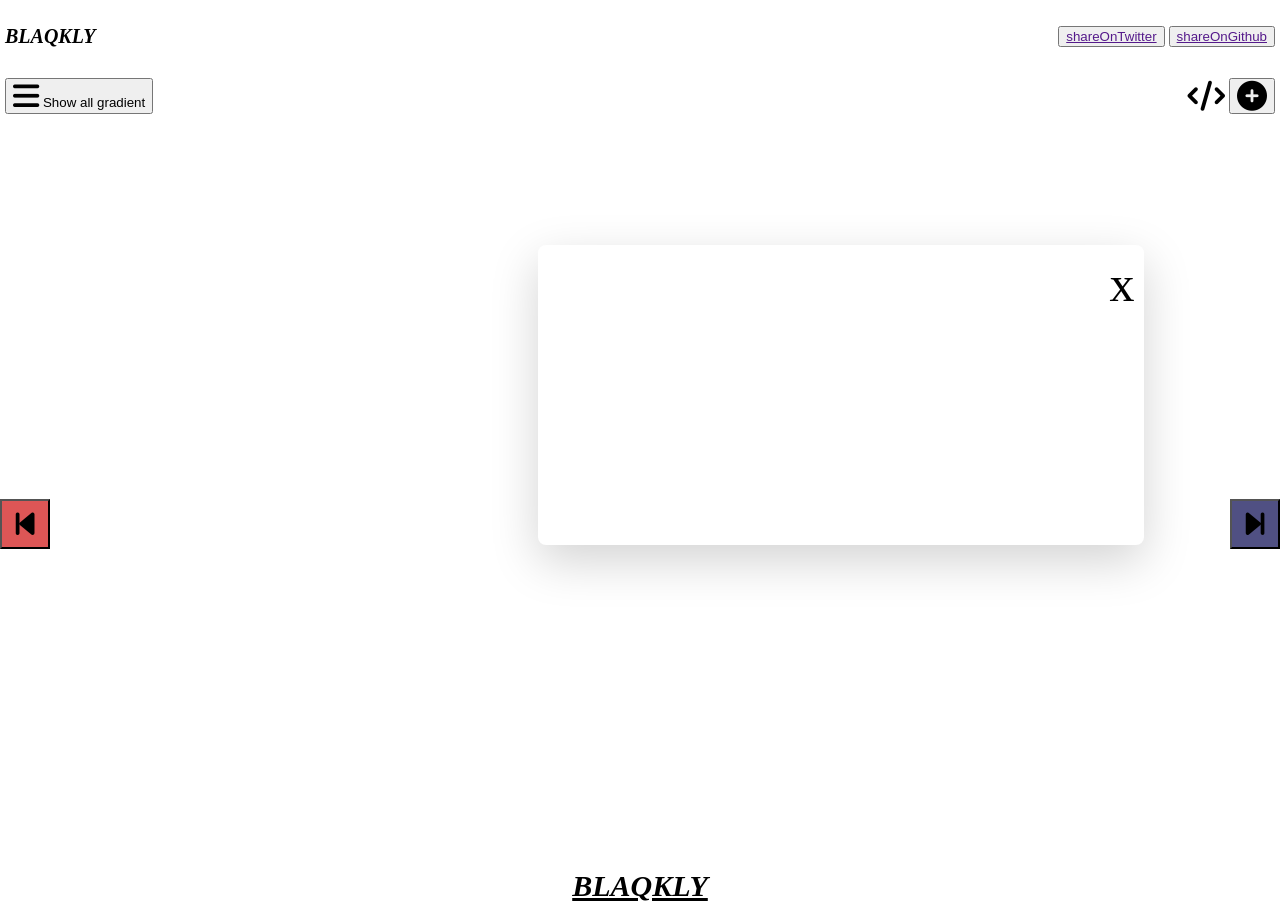
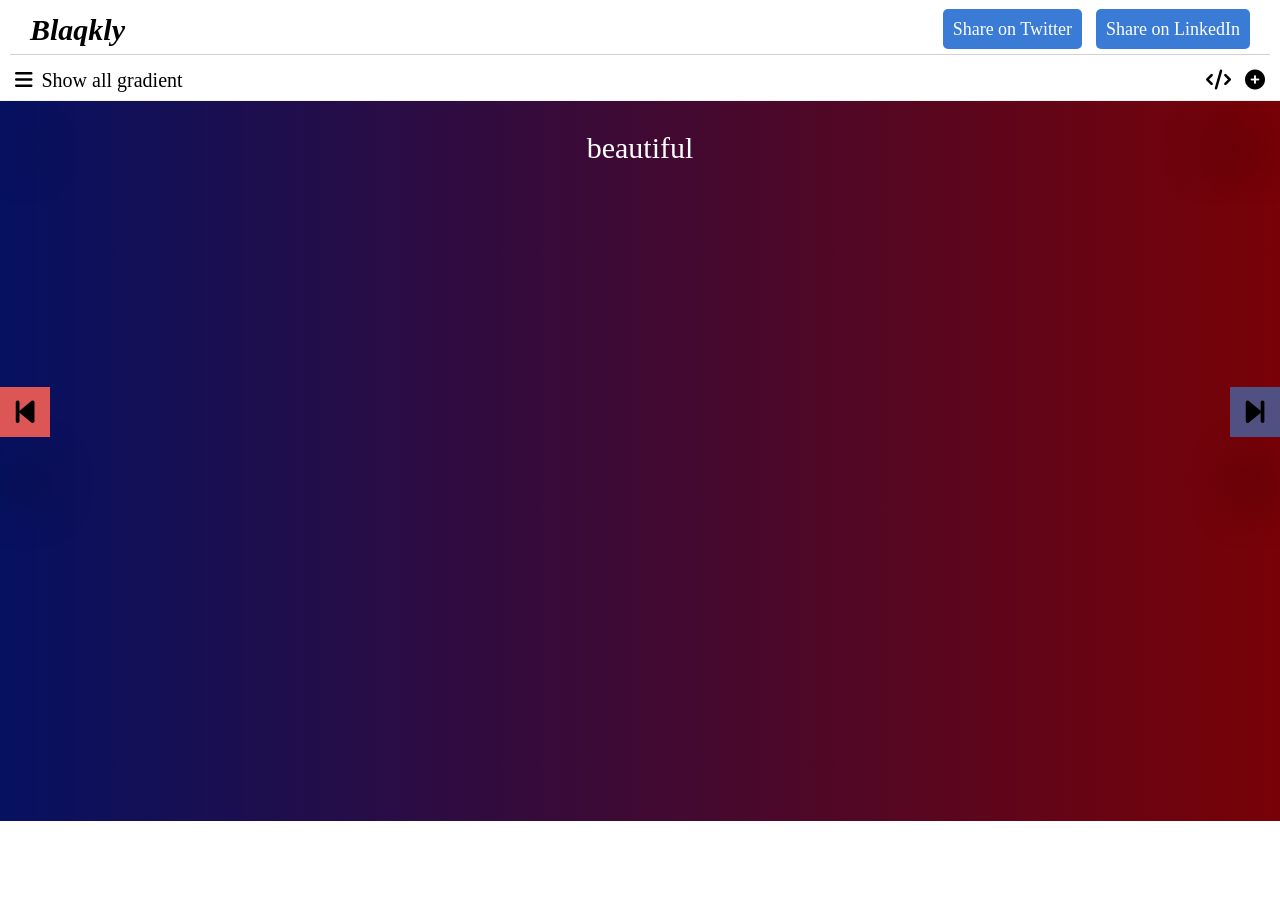
Before and after one commit to JoyOffiong/BackgroundColorChanger, a plain HTML site: page index.html in a window 1280 px wide. After the commit the page ends 821 px from the top, so only its background shows below. Drawn offline with Linux system fonts and the light colour scheme.

Commit message:
improvements

```diff
--- /dev/null
+++ b/header.css
@@ -0,0 +1,59 @@
+
+header{
+    padding: 5px 10px;
+    border: none;
+  border-bottom: 1px solid #f3f3f3;
+}
+.first-line{
+    background-color: #fff;
+    border-bottom: 1px solid #d3d0d0;
+    height: 50px;
+    padding-left: 20px;
+    padding-right: 20px;
+    display: flex;
+    justify-content: space-between;
+    align-items: center;
+    box-sizing: border-box;
+    z-index: 3;
+}
+.second-line{
+    margin-top: 10px;
+    display: flex;
+    justify-content: space-between;
+    align-items: center;
+}
+
+.body-logo{
+    font-size:30px;
+    font-weight:bolder;
+    font-style:italic;
+
+}
+
+button {
+    background-color: transparent;
+    border: none;
+    box-shadow: 0px 70px 48px rgba(0, 0, 0, 0.175);
+    padding: 5px;
+}
+.second-line span{
+    font-size: 20px;
+}
+.second-line i{
+    font-size: 20px;
+    background-color: transparent;
+    cursor: pointer;
+}
+
+button:hover{
+    background-color: #e5e5e5;
+}
+.links a{
+   text-decoration: none;
+   color: white;
+   background-color: #3a7bd5;
+   padding: 10px;
+   margin-left: 10px;
+   border-radius: 5px;
+   font-size: 18px;
+}
--- a/index.css
+++ b/index.css
@@ -7,11 +7,14 @@ body{
 
 }
 
+.body{
+    height: 90vh;
+}
 
 #buttons{
 
     display: flex;
-    margin: 25% auto;
+    margin: 15% auto;
     flex-direction: row;
     justify-content: space-between;
 }
@@ -33,28 +36,11 @@ i{
 
 .colors{
     text-align: center;
-    font-size: large;
-    width: 400px;
-    text-align: center;
+    font-size: 30px;
+    /* width: 400px; */
+    /* text-align: center; */
     margin: auto;
     padding: 30px;
     border-radius: 5px;
     color: white;
-    display:flex ;
 }
-
-
-
-.first-line, .second-line{
-    display: flex;
-    justify-content: space-between;
-    align-items: center;
-    padding: 5px;
-}
-
-.body-logo{
-    font-size:20px;
-    font-weight: bold;
-    font-style: italic;
-
-}
--- a/index.html
+++ b/index.html
@@ -5,35 +5,54 @@
     <meta http-equiv="X-UA-Compatible" content="IE=edge">
     <meta name="viewport" content="width=device-width, initial-scale=1.0">
     <link rel="stylesheet" href="https://cdnjs.cloudflare.com/ajax/libs/font-awesome/6.0.0/css/all.min.css"/>
+    <link rel="stylesheet" href="/loader.css">
     <link rel="stylesheet" href="/index.css">
-    <link rel="stylesheet" href="/loader.css">
+    <link rel="stylesheet" href="/header.css">
     <link rel="stylesheet" href="/modal.css">
     <title>BackgroundColorChanger</title>
 </head>
 <body >
 
+
+   <!-- loader -->
+   <div class="loader">
+
+     <div id="img1" class="img">
+
+     </div>
+     <div id="img2" class="img"></div>
+     <div id="img3" class="img"></div>
+     <div id="img4" class="img"></div>
+     <div id="img5" class="img"></div>
+   </div>
+
     <div class="body-wrapper">
       <!-- header -->
         <header>
             <div class="first-line">
-                <div class="body-logo">
-                    <P>BLAQKLY</P>
-                 </div>
-                 <div class="far-right">
-                    <button><a href="">shareOnTwitter</a></button>
-                    <button><a href="">shareOnGithub</a></button>
-                 </div>
+
+                    <P class="body-logo">Blaqkly</P>
+
+                    <div class="links">
+                    <a href="">Share on Twitter</a>
+                    <a href="">Share on LinkedIn</a>
+                    </div>
+
             </div>
 
             <div class="second-line">
                 <div>
                     <button >
-                        <i class="fa-solid fa-bars"></i> <span>Show all gradient</span>
+                        <i class="fa-solid fa-bars"></i>
                     </button>
+                    <span>Show all gradient</span>
                 </div>
 
                 <div class="icons">
+                  <button class="show-Code">
                     <i class="fa fa-code" aria-hidden="true"></i>
+
+                  </button>
 
                     <button class="showGradient">
                         <i class="fa fa-plus-circle" aria-hidden="true"></i>
@@ -68,22 +87,7 @@
 
 
 
-       <!-- loader -->
-    <div class="loader">
-        <div class="logo">
 
-         <P>BLAQKLY</P>
-        </div>
-         <div id="img1" class="img">
-
-         </div>
-         <div id="img2" class="img"></div>
-         <div id="img3" class="img"></div>
-         <div id="img4" class="img"></div>
-         <div id="img5" class="img"></div>
-
-
-   </div>
 
    <!-- Add gradient modal -->
    <div class="modal">
@@ -103,19 +107,24 @@
    <div class="code-modal">
     <div class="modal-pop">
       <div class="button">
-        <span id="closeButton">x</span>
+        <span id="closeButton" onclick="hidecodemodal()">x</span>
       </div>
           <div class="text">
-            <pre>
-              <code>
 
-              </code>
-              </pre>
+              <!-- <code>
+
+              </code> -->
+
 
       </div>
     </div>
 
   </div>
+
+
+
+</div>
 </body>
 <script src="/index.js"></script>
+<!-- <script src="/modal.js"></script> -->
 </html>
--- a/index.js
+++ b/index.js
@@ -1,24 +1,4 @@
-//open modal
-let addGradient = document.querySelector(".modal")
-let gradientShow = document.querySelector(".showGradient")
 
-const gradient=()=> {
-  addGradient.style.display="block"
-};
-
-//close modal
-let closeBtn= document.getElementById("closeButton")
-const hidemodal =()=>{
-  // addGradient.classList.add(".hide-button")
-  addGradient.style.display="none"
-}
-
-
-//openCodeModal
-let codeModal= document.querySelector(".code-modal")
-const codemodal=()=> {
-  codeModal.style.display="block"
-};
 
 //LOADER
 window.addEventListener('load', ()=>{
@@ -67,7 +47,6 @@ const showColor = (col1, col2) => {
   console.log(col1, col2, colname);
 };
 
-
 let count = 0;
 const next = () => {
   if (count == color.length - 1) {
@@ -95,19 +74,6 @@ const previous = () => {
   }
 };
 
-const text= document.querySelector(".text")
-
-document.createElement(div)
-
-
-
-
-
-
-
 
 prev.addEventListener("click", previous);
 nex.addEventListener("click", next);
-gradientShow.addEventListener("click", gradient);
-codeModal.addEventListener("click", codemodal);
-closeBtn.addEventListener("click", hidemodal)
--- a/loader.css
+++ b/loader.css
@@ -70,13 +70,5 @@ animation-delay:.8s;
 
 
 .logo{
-    margin: 13% auto;
     text-align: center;
 }
-.logo p{
-    font-style: italic;
-    font-size: larger;
-    font-weight: bolder;
-    text-decoration:underline;
-    font-size: 30px;
-}
--- a/modal.css
+++ b/modal.css
@@ -1,4 +1,4 @@
-.modal {
+.modal, .code-modal {
     width: 100%;
     height: 100%;
     display: none;
```
Also changed, not shown: modal.js (added, +43 -0 lines).
